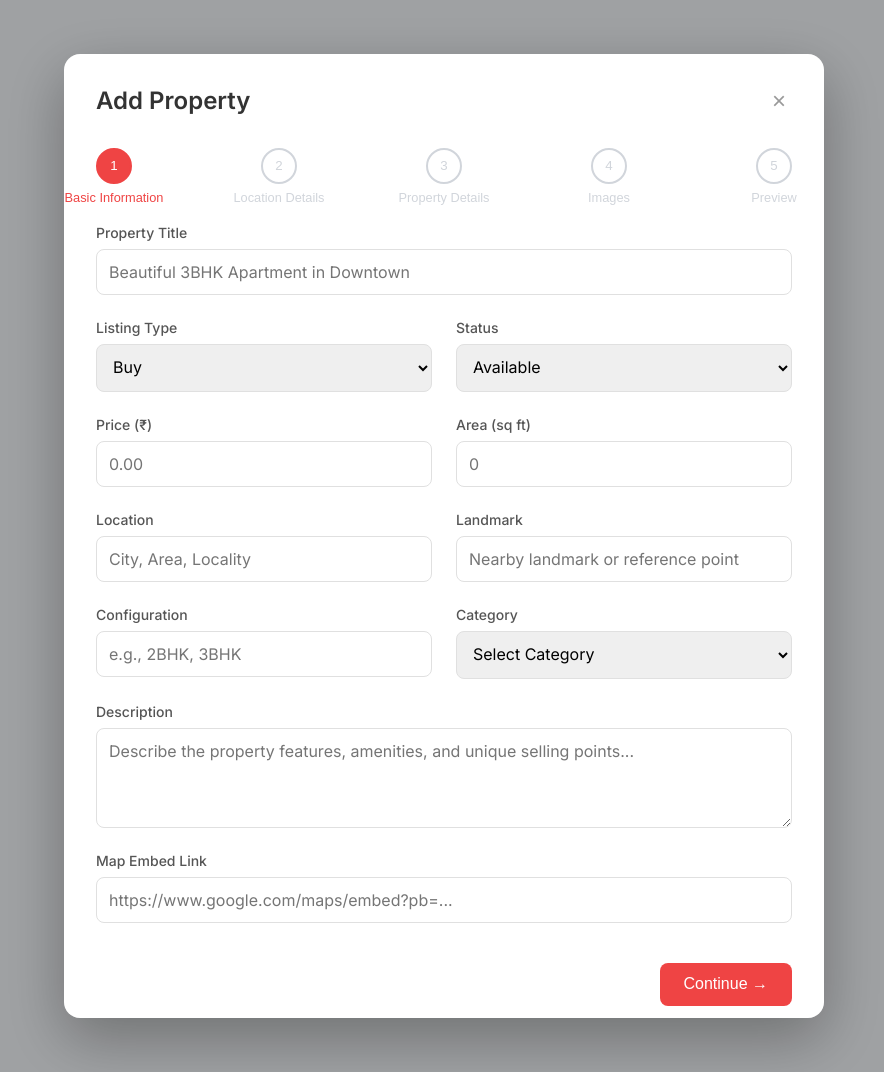
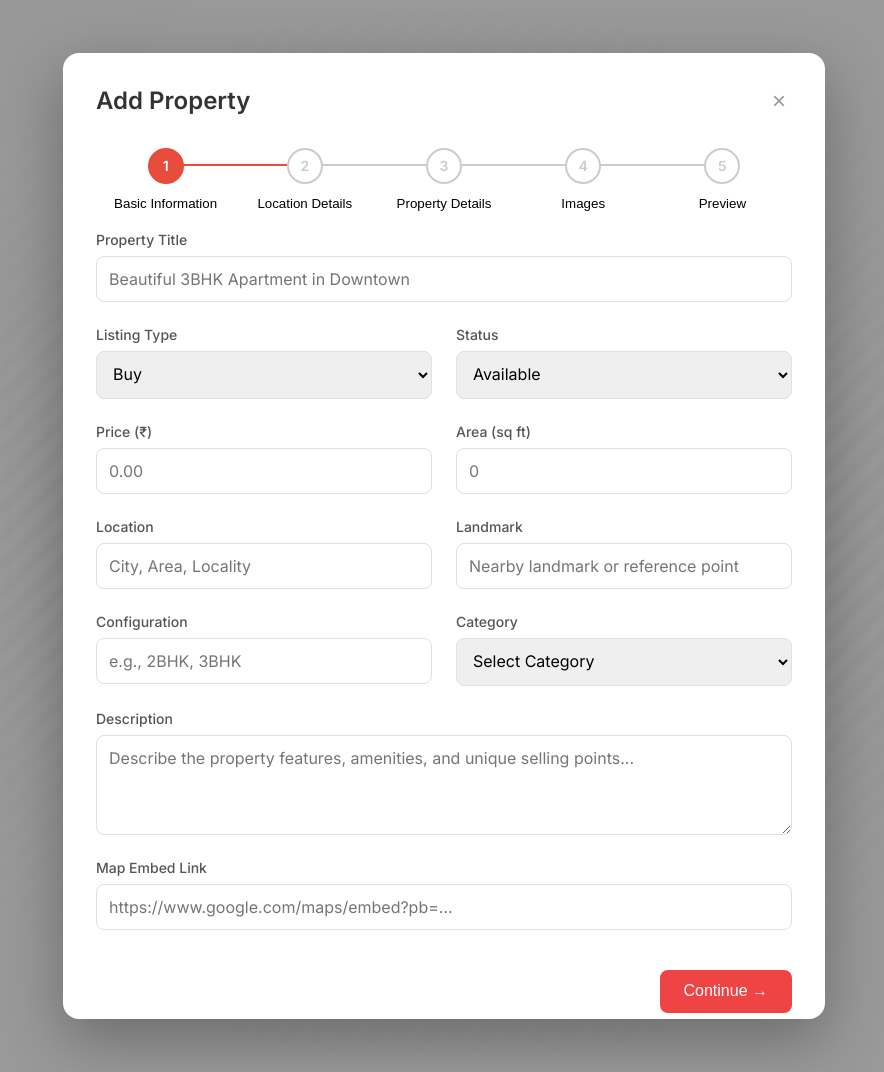
Before and after one commit to mausooq/BIG-DEAL, a PHP site: page /admin/properties/add.php in a window 1280 px wide. Shown: the whole page, without its empty margins (196-1080 px from the left). Run offline with PHP 8.4, Linux system fonts and the light colour scheme; tables that the repository leaves empty hold one stand-in row (values such as "Sample post").

Commit message:
Add.php card UI updated

```diff
--- a/admin/properties/add.php
+++ b/admin/properties/add.php
@@ -172,12 +172,54 @@ function get_data($field) {
             --card-bg-color: #FFFFFF;
             --active-step-color: #ef4444;
             --inactive-step-color: #D1D5DB;
+            --completed-step-color: #ef4444;
         }
 
         body { font-family: 'Inter', sans-serif; background-color: var(--bg-color); color: var(--text-color); margin:0; }
+        /* Background iframe with blur effect */
+        .background-iframe {
+        position: fixed;
+        top: 0;
+        left: 0;
+        width: 100%;
+        height: 100%;
+            border: none;
+            z-index: -2;
+        }
+        .blur-overlay {
+            position: fixed;
+            top: 0;
+            left: 0;
+        width: 100%;
+            height: 100%;
+            background: rgba(0,0,0,.4);
+            backdrop-filter: blur(3px);
+            z-index: -1;
+        }
         /* Modal overlay + container to mimic dialog */
-        .modal-overlay { position: fixed; inset: 0; background: rgba(0,0,0,.35); display:flex; align-items:center; justify-content:center; padding:20px; }
-        .modal-container { background: var(--card-bg-color); border-radius:16px; box-shadow:0 20px 60px rgba(0,0,0,.3); width:100%; max-width:760px; max-height:90vh; overflow:auto; }
+        .modal-overlay {
+            position: fixed;
+            inset: 0;
+            background: transparent;
+            display:flex;
+            align-items:center;
+            justify-content:center;
+            padding:20px;
+            z-index: 1000;
+        }
+        .modal-container {
+            background: var(--card-bg-color);
+            border-radius:16px;
+            box-shadow:0 20px 60px rgba(0,0,0,.3);
+            width:100%;
+            max-width:760px;
+            max-height:90vh;
+            overflow:auto;
+            position: relative;
+            z-index: 1001;
+            backdrop-filter: blur(0px);
+            border: 1px solid rgba(255,255,255,0.1);
+        }
 
         /* Card Layout */
         .order-card { padding: 2rem; box-sizing: border-box; }
@@ -205,60 +247,99 @@ function get_data($field) {
         }
 
         /* Progress Bar */
-        .progress-bar {
+        .progressbar {
             display: flex;
-            align-items: center;
             justify-content: space-between;
-            margin-bottom: 2.5rem;
+            list-style: none;
+            counter-reset: step;
+        padding: 0;
+            margin: 20px 0;
+            width: 100%;
         }
-        .progress-step {
-            display: flex;
-            align-items: center;
-            flex-grow: 1;
+
+        .progressbar li {
+            position: relative;
+            flex: 1;
+            text-align: center;
+            counter-increment: step;
+            font-size: 14px;
+            color: #999;
+            cursor: pointer;
         }
-        .progress-step:last-child {
-            flex-grow: 0;
-        }
-        .step-circle {
+
+        .progressbar li::before {
+            content: counter(step);
             width: 32px;
             height: 32px;
+            line-height: 32px;
+            border: 2px solid #e74c3c; /* red border */
+            display: block;
+            text-align: center;
+            margin: 0 auto 10px auto;
             border-radius: 50%;
-            background-color: var(--card-bg-color);
-            border: 2px solid var(--inactive-step-color);
-            display: flex;
-            justify-content: center;
-            align-items: center;
-            font-weight: 500;
-            color: var(--inactive-step-color);
-            position: relative;
-            z-index: 2;
+            background-color: #fff;
+            font-weight: bold;
+            color: #e74c3c;
+            transition: all 0.3s ease;
         }
-        .step-label {
+
+        .progressbar li::after {
+            content: '';
             position: absolute;
-            top: 40px;
-            white-space: nowrap;
-            color: var(--inactive-step-color);
-        font-weight: 500;
-            font-size: 0.8rem;
+            width: calc(100% - 32px);
+            height: 2px;
+            background-color: #e74c3c;
+            top: 16px;
+            left: calc(50% + 16px);
+            z-index: -1;
+            transition: background-color 0.3s ease;
         }
-        .step-line {
-            height: 2px;
-            background-color: var(--inactive-step-color);
-            flex-grow: 1;
+
+        .progressbar li:last-child::after {
+            content: none;
         }
-        /* Active & Completed States */
-        .progress-step.active .step-circle,
-        .progress-step.completed .step-circle {
-            background-color: var(--active-step-color);
-            border-color: var(--active-step-color);
-            color: white;
+
+        /* Active state */
+        .progressbar li.active {
+            color: #e74c3c;
         }
-         .progress-step.active .step-label {
-            color: var(--active-step-color);
+
+        .progressbar li.active::before {
+            border-color: #e74c3c;
+            background-color: #e74c3c;
+            color: #fff;
         }
-        .progress-step.completed .step-line {
-            background-color: var(--active-step-color);
+
+        .progressbar li.active ~ li {
+            color: #999;
         }
+
+        .progressbar li.active ~ li::before {
+            border-color: #ccc;
+            background-color: #fff;
+            color: #ccc;
+        }
+
+        .progressbar li.active ~ li::after {
+            background-color: #ccc;
+        }
+
+        /* Completed state */
+        .progressbar li.completed {
+            color: #e74c3c;
+        }
+
+        .progressbar li.completed::before {
+            border-color: #e74c3c;
+            background-color: #e74c3c;
+        color: #fff;
+            content: "✓";
+        }
+
+        .progressbar li.completed::after {
+            background-color: #e74c3c;
+        }
+
 
         /* Form Styling */
         .form-grid {
@@ -352,14 +433,54 @@ function get_data($field) {
     }
 
     /* Responsive */
-        @media (max-width: 600px) {
+        @media (max-width: 768px) {
             .form-grid {
                 grid-template-columns: 1fr;
+            }
+
+            .progressbar li {
+                font-size: 12px;
+            }
+
+            .progressbar li::before {
+                width: 28px;
+                height: 28px;
+                line-height: 28px;
+                font-size: 12px;
+            }
+        }
+
+        @media (max-width: 600px) {
+            .progressbar {
+                flex-direction: column;
+                gap: 1rem;
+            }
+
+            .progressbar li::after {
+                display: none;
+            }
+
+            .progressbar li {
+                width: 100%;
+                text-align: left;
+                padding-left: 20px;
+            }
+
+            .progressbar li::before {
+                position: absolute;
+                left: 0;
+                top: 0;
+                margin: 0;
         }
     }
 </style>
 </head>
 <body>
+    <!-- Background iframe showing properties index page -->
+    <iframe src="index.php" class="background-iframe" title="Properties Background"></iframe>
+
+    <!-- Blur overlay for subtle background effect -->
+    <div class="blur-overlay"></div>
 
     <div class="modal-overlay">
     <div class="modal-container">
@@ -369,32 +490,25 @@ function get_data($field) {
             <button class="close-btn" aria-label="Close">&times;</button>
         </header>
 
-        <div class="progress-bar">
-            <?php
+        <ul class="progressbar">
+            <?php for ($i = 1; $i <= $total_steps; $i++):
+                $step_class = '';
+                if ($i == $current_step) {
+                    $step_class = 'active';
+                } elseif ($i < $current_step) {
+                    $step_class = 'completed';
+                }
                 $step_labels = ['Basic Information', 'Location Details', 'Property Details', 'Images', 'Preview'];
-            for ($i = 1; $i <= $total_steps; $i++):
-                $step_class = '';
-                if ($i == $current_step) $step_class = 'active';
-                if ($i < $current_step) $step_class = 'completed';
             ?>
+            <li class="<?php echo $step_class; ?>" title="Click to go to <?php echo $step_labels[$i-1]; ?>">
                 <form method="POST" style="display:contents;">
                     <input type="hidden" name="step" value="<?php echo $current_step; ?>">
                     <input type="hidden" name="goto_step" value="<?php echo $i; ?>">
-                <button type="submit" class="progress-step <?php echo $step_class; ?>" style="background:none;border:none;padding:0;cursor:pointer;text-align:left;">
-                    <div class="step-circle">
-                        <?php if ($i < $current_step): ?>
-                            &#10003; <?php else: ?>
-                            <?php echo $i; ?>
-                        <?php endif; ?>
-                        <span class="step-label"><?php echo $step_labels[$i-1]; ?></span>
-                </div>
-                    <?php if ($i < $total_steps): ?>
-                        <div class="step-line"></div>
-            <?php endif; ?>
-                </button>
+                    <button type="submit" style="background:none;border:none;cursor:pointer;width:100%;padding:0;margin:0;" title="Go to <?php echo $step_labels[$i-1]; ?>"><?php echo $step_labels[$i-1]; ?></button>
                 </form>
+            </li>
             <?php endfor; ?>
-                </div>
+        </ul>
 
         <form method="POST" enctype="multipart/form-data" id="wizardForm">
             <input type="hidden" name="step" value="<?php echo $current_step; ?>">
@@ -572,10 +686,13 @@ function get_data($field) {
                 <div class="form-group full-width">
                     <label for="images">Property Images</label>
                     <input type="file" id="images" name="images[]" accept="image/*" multiple>
-                    <small class="step-hint">Upload multiple images (JPG, PNG, GIF, WebP) - Max 5MB each</small>
+                    <small class="step-hint">Upload multiple images (JPG, PNG, GIF, WebP) - Max 5MB each. You can select multiple files at once or add more files later.</small>
                             </div>
                 <div id="imageSizeWarning" style="display:none; margin-top:8px; color:#b91c1c; font-weight:500;"></div>
                 <div id="liveImagesPreview" style="display:flex; gap:8px; flex-wrap:wrap; margin-top:8px;"></div>
+                <div style="margin-top:8px;">
+                    <button type="button" id="clearAllImages" class="btn btn-secondary" style="display:none;">Clear All Images</button>
+                            </div>
                 <input type="hidden" id="images_data" name="images_data[]">
                         </div>
             <?php elseif ($current_step == 5): ?>
@@ -838,22 +955,51 @@ const imagesInput = document.getElementById('images');
 const liveImagesPreview = document.getElementById('liveImagesPreview');
 const previewImagesGrid = document.getElementById('previewImagesGrid');
 const formEl = document.getElementById('wizardForm');
+const clearAllImagesBtn = document.getElementById('clearAllImages');
 let selectedImageDataURLs = [];
 const imageSizeWarning = document.getElementById('imageSizeWarning');
 
-function renderThumb(container, dataURL){
+function renderThumb(container, dataURL, showRemoveBtn = false){
   const wrap = document.createElement('div');
-  wrap.style.width = '90px'; wrap.style.height = '90px'; wrap.style.border = '1px solid #E0E0E0'; wrap.style.borderRadius = '8px'; wrap.style.overflow = 'hidden'; wrap.style.display='flex'; wrap.style.alignItems='center'; wrap.style.justifyContent='center';
+  wrap.style.width = '90px'; wrap.style.height = '90px'; wrap.style.border = '1px solid #E0E0E0'; wrap.style.borderRadius = '8px'; wrap.style.overflow = 'hidden'; wrap.style.display='flex'; wrap.style.alignItems='center'; wrap.style.justifyContent='center'; wrap.style.position = 'relative';
   const img = document.createElement('img'); img.src = dataURL; img.style.maxWidth='100%'; img.style.maxHeight='100%'; img.style.objectFit='cover';
-  wrap.appendChild(img); container.appendChild(wrap);
+  wrap.appendChild(img);
+
+  if (showRemoveBtn) {
+    const removeBtn = document.createElement('button');
+    removeBtn.innerHTML = '×';
+    removeBtn.style.position = 'absolute'; removeBtn.style.top = '2px'; removeBtn.style.right = '2px';
+    removeBtn.style.width = '20px'; removeBtn.style.height = '20px'; removeBtn.style.borderRadius = '50%';
+    removeBtn.style.background = '#ef4444'; removeBtn.style.color = 'white'; removeBtn.style.border = 'none';
+    removeBtn.style.cursor = 'pointer'; removeBtn.style.fontSize = '12px'; removeBtn.style.fontWeight = 'bold';
+    removeBtn.addEventListener('click', function() {
+      const index = Array.from(container.children).indexOf(wrap);
+      if (index > -1) {
+        selectedImageDataURLs.splice(index, 1);
+        wrap.remove();
+        updateClearButton();
+        try { sessionStorage.setItem('prop_images', JSON.stringify(selectedImageDataURLs)); } catch {}
+      }
+    });
+    wrap.appendChild(removeBtn);
+  }
+
+  container.appendChild(wrap);
+}
+
+function updateClearButton() {
+  if (clearAllImagesBtn) {
+    clearAllImagesBtn.style.display = selectedImageDataURLs.length > 0 ? 'block' : 'none';
+  }
 }
 
 imagesInput?.addEventListener('change', function(){
-  liveImagesPreview.innerHTML = '';
-  selectedImageDataURLs = [];
+  // Don't clear existing previews - allow multiple selections
   const files = Array.from(this.files || []);
   const maxSize = 5 * 1024 * 1024;
   let overs = [];
+  let newImagesCount = 0;
+
   files.forEach(file => {
     if (!file.type.startsWith('image/')) return;
     if (file.size > maxSize) { overs.push(file.name); return; }
@@ -861,12 +1007,15 @@ imagesInput?.addEventListener('change', function(){
     reader.onload = e => {
       const url = e.target.result;
       selectedImageDataURLs.push(url);
-      renderThumb(liveImagesPreview, url);
+      renderThumb(liveImagesPreview, url, true); // Show remove button for individual images
+      newImagesCount++;
+      updateClearButton();
       // persist to sessionStorage so preview survives step navigation
       try { sessionStorage.setItem('prop_images', JSON.stringify(selectedImageDataURLs)); } catch {}
                 };
                 reader.readAsDataURL(file);
             });
+
   if (overs.length){
     imageSizeWarning.style.display = 'block';
     imageSizeWarning.textContent = 'These files exceed 5MB and were skipped: ' + overs.join(', ');
@@ -874,6 +1023,9 @@ imagesInput?.addEventListener('change', function(){
     imageSizeWarning.style.display = 'none';
     imageSizeWarning.textContent = '';
   }
+
+  // Clear the input so user can select more files
+  this.value = '';
 });
 
 // On submit to step 5, mirror current thumbs to preview grid so user sees them
@@ -886,6 +1038,15 @@ formEl?.addEventListener('submit', function(){
   }
 });
 
+// Clear all images functionality
+clearAllImagesBtn?.addEventListener('click', function(){
+  selectedImageDataURLs = [];
+  if (liveImagesPreview) liveImagesPreview.innerHTML = '';
+  if (previewImagesGrid) previewImagesGrid.innerHTML = '';
+  updateClearButton();
+  try { sessionStorage.removeItem('prop_images'); } catch {}
+});
+
 // Restore previews from sessionStorage on load (for both step 4 and 5)
 window.addEventListener('DOMContentLoaded', ()=>{
   try {
@@ -894,15 +1055,31 @@ window.addEventListener('DOMContentLoaded', ()=>{
       const urls = JSON.parse(saved) || [];
       if (liveImagesPreview) {
         liveImagesPreview.innerHTML = '';
-        urls.forEach(url => renderThumb(liveImagesPreview, url));
+        urls.forEach(url => renderThumb(liveImagesPreview, url, true)); // Show remove buttons
       }
       if (previewImagesGrid) {
         previewImagesGrid.innerHTML = '';
-        urls.forEach(url => renderThumb(previewImagesGrid, url));
+        urls.forEach(url => renderThumb(previewImagesGrid, url)); // No remove buttons in preview
       }
       selectedImageDataURLs = urls;
+      updateClearButton();
     }
   } catch {}
 });
+
+// Handle close button click
+document.querySelector('.close-btn')?.addEventListener('click', function(){
+  // Redirect back to properties index page
+  window.location.href = 'index.php';
+});
+
+// Prevent background iframe from capturing clicks
+document.addEventListener('click', function(e) {
+  // If click is outside modal container, redirect to index
+  if (!document.querySelector('.modal-container').contains(e.target)) {
+    window.location.href = 'index.php';
+  }
+});
+
     </script>
 </script>
```
Lines whose indentation alone changed are shown as unchanged.
